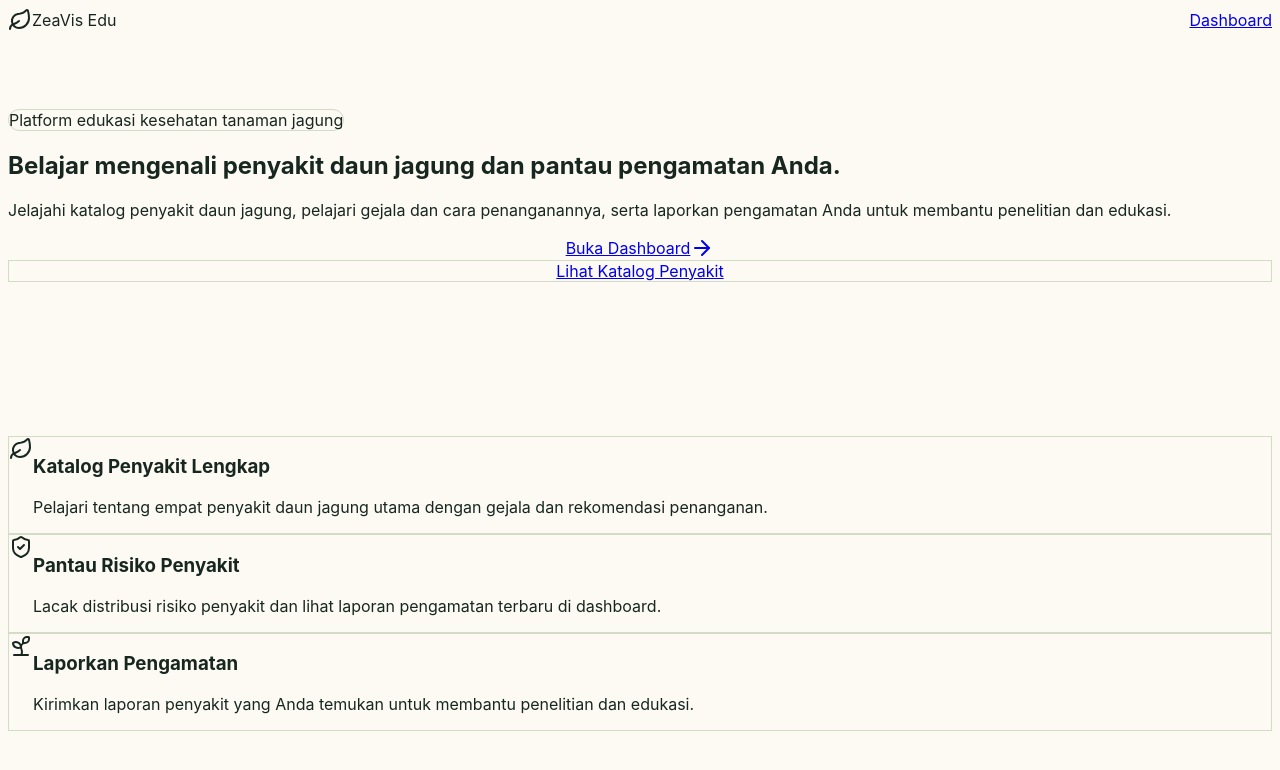
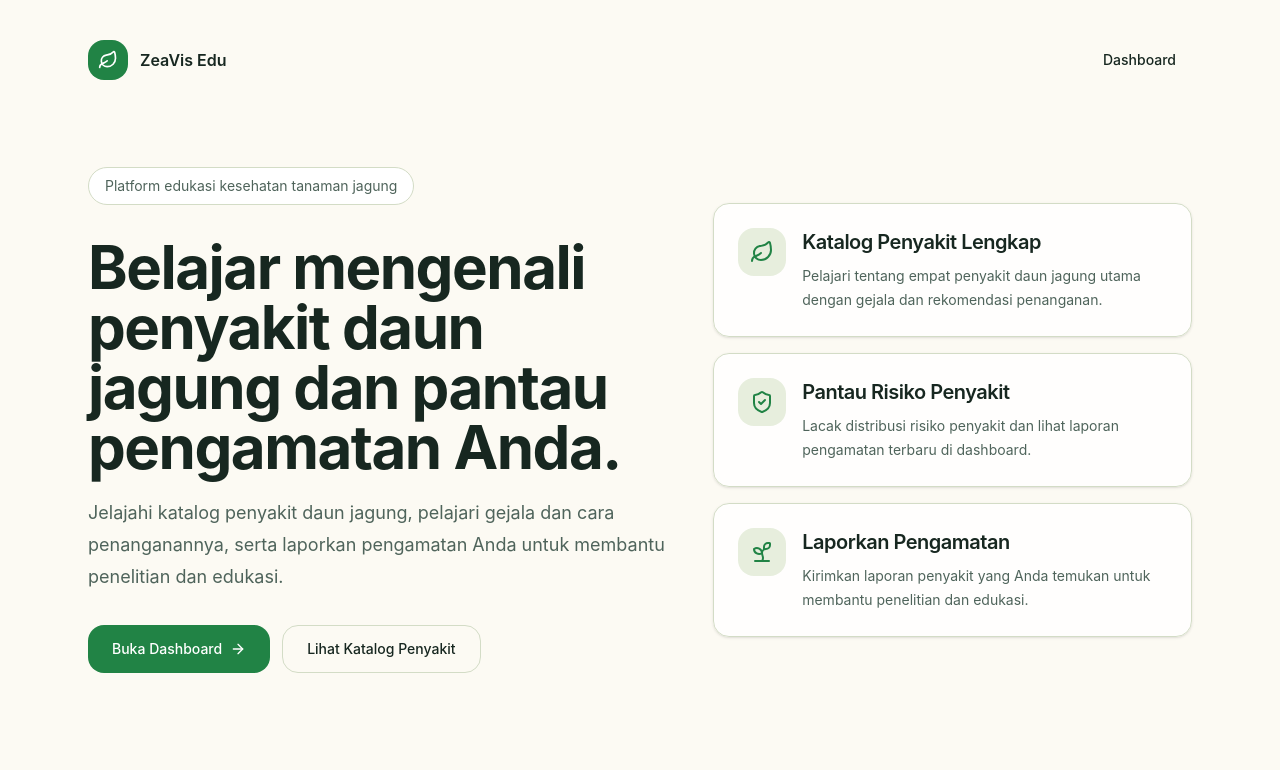
Before and after one commit to ATLAS-PJK-GM007/ZeaVis-Edu, a React (Vite) app in the folder apps/web/: page / in a window 1280 px wide. Shown: the top 770 px of the page. Built offline with nearby package versions, Linux system fonts and the light colour scheme; no server answers.

Commit message:
fix: update environment variable usage in scripts and enhance CSS theming

```diff
--- a/apps/web/src/index.css
+++ b/apps/web/src/index.css
@@ -1,28 +1,28 @@
-@tailwind base;
-@tailwind components;
-@tailwind utilities;
+@import "tailwindcss";
+
+@theme {
+  --color-background: hsl(48 60% 97%);
+  --color-foreground: hsl(156 26% 12%);
+  --color-card: hsl(0 0% 100%);
+  --color-card-foreground: hsl(156 26% 12%);
+  --color-primary: hsl(142 60% 32%);
+  --color-primary-foreground: hsl(0 0% 100%);
+  --color-muted: hsl(84 35% 90%);
+  --color-muted-foreground: hsl(156 12% 35%);
+  --color-border: hsl(84 24% 82%);
+  --radius-lg: 1rem;
+  --radius-md: calc(var(--radius-lg) - 2px);
+  --radius-sm: calc(var(--radius-lg) - 4px);
+}
 
 @layer base {
-  :root {
-    --background: 48 60% 97%;
-    --foreground: 156 26% 12%;
-    --card: 0 0% 100%;
-    --card-foreground: 156 26% 12%;
-    --primary: 142 60% 32%;
-    --primary-foreground: 0 0% 100%;
-    --muted: 84 35% 90%;
-    --muted-foreground: 156 12% 35%;
-    --border: 84 24% 82%;
-    --radius: 1rem;
-  }
-
   * {
-    border-color: hsl(var(--border));
+    border-color: var(--color-border);
   }
 
   body {
-    background-color: hsl(var(--background));
-    color: hsl(var(--foreground));
+    background-color: var(--color-background);
+    color: var(--color-foreground);
     -webkit-font-smoothing: antialiased;
     -moz-osx-font-smoothing: grayscale;
     font-family: Inter, ui-sans-serif, system-ui, -apple-system, BlinkMacSystemFont, "Segoe UI", sans-serif;
--- a/apps/web/vite.config.ts
+++ b/apps/web/vite.config.ts
@@ -4,6 +4,11 @@ import { defineConfig } from 'vite';
 
 export default defineConfig({
   plugins: [react()],
+  server: {
+    proxy: {
+      '/api': 'http://localhost:3000',
+    },
+  },
   resolve: {
     alias: {
       '@': path.resolve(__dirname, './src'),
```
Also changed, not shown: 1 other file (tests, documents, lock files or other folders).
